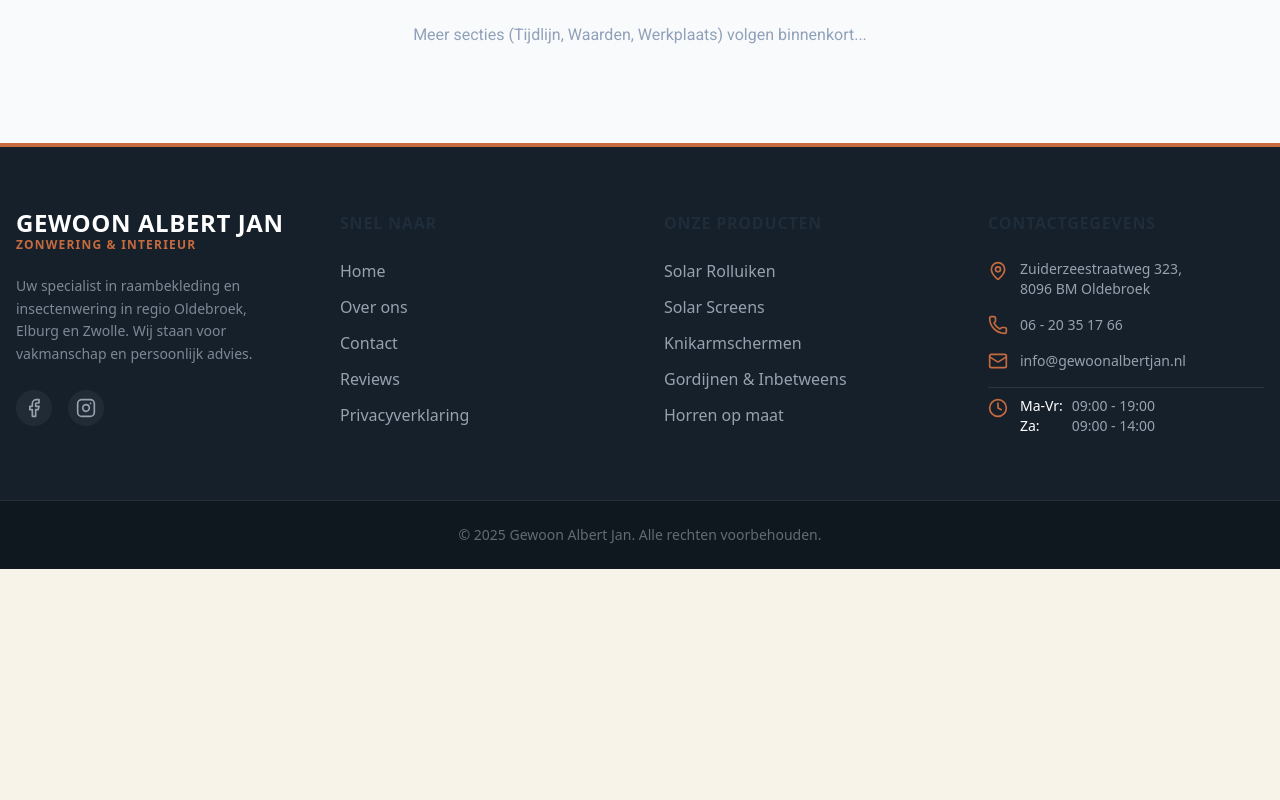
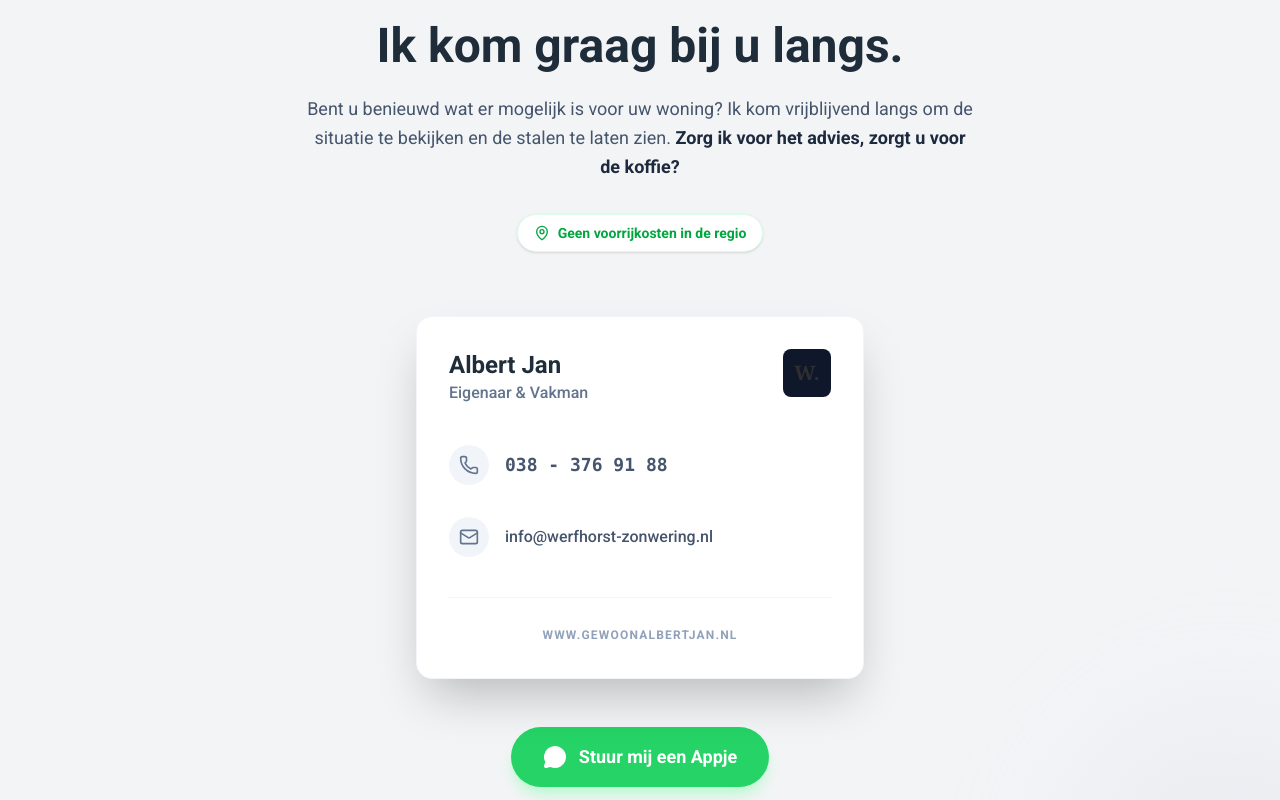
Before and after one commit to aronb77/GewoonAlbertJan, a Next.js app: page /over-ons in a window 1280 px wide. Shown: the part 3200-4000 px from the top of the page. Before the commit the page ends 3769 px from the top, so only its background shows below. Built offline with nearby package versions, Linux system fonts and the light colour scheme.

Commit message:
Feat: Add AboutCTA section with Digital Business Card

```diff
--- a/src/app/over-ons/page.tsx
+++ b/src/app/over-ons/page.tsx
@@ -1,6 +1,7 @@
 import AboutHero from "@/components/sections/AboutHero";
 import AboutWorkflow from "@/components/sections/AboutWorkflow";
 import AboutLocal from "@/components/sections/AboutLocal";
+import AboutCTA from "@/components/sections/AboutCTA";
 
 export default function AboutPage() {
     return (
@@ -8,6 +9,7 @@
             <AboutHero />
             <AboutWorkflow />
             <AboutLocal />
+            <AboutCTA />
             {/* Placeholder for future sections */}
             <div className="py-24 text-center text-slate-400 bg-slate-50 border-t border-slate-200">
                 <p>Meer secties (Tijdlijn, Waarden, Werkplaats) volgen binnenkort...</p>
--- /dev/null
+++ b/src/components/sections/AboutCTA.tsx
@@ -0,0 +1,106 @@
+"use client";
+
+import React from "react";
+import { motion } from "framer-motion";
+import { Phone, Mail, MapPin, MessageCircle, ArrowRight } from "lucide-react";
+import Image from "next/image";
+import Link from "next/link";
+
+const AboutCTA = () => {
+    return (
+        <section className="py-24 bg-[#F3F4F6] relative overflow-hidden">
+            {/* Decorative blobs */}
+            <div className="absolute top-0 left-0 w-64 h-64 bg-secondary-100 rounded-full mix-blend-multiply filter blur-3xl opacity-30 -translate-x-1/2 -translate-y-1/2" />
+            <div className="absolute bottom-0 right-0 w-80 h-80 bg-slate-200 rounded-full mix-blend-multiply filter blur-3xl opacity-30 translate-x-1/3 translate-y-1/3" />
+
+            <div className="container mx-auto px-4 relative z-10">
+
+                {/* 1. Header Content */}
+                <div className="max-w-2xl mx-auto text-center mb-16">
+                    <motion.div
+                        initial={{ opacity: 0, y: 10 }}
+                        whileInView={{ opacity: 1, y: 0 }}
+                        viewport={{ once: true }}
+                    >
+                        <h2 className="text-3xl md:text-5xl font-bold font-robotoslab text-slate-900 mb-6">
+                            Ik kom graag bij u langs.
+                        </h2>
+                        <p className="text-slate-600 text-lg leading-relaxed mb-8">
+                            Bent u benieuwd wat er mogelijk is voor uw woning? Ik kom vrijblijvend langs om de situatie te bekijken en de stalen te laten zien. <span className="font-semibold text-slate-800">Zorg ik voor het advies, zorgt u voor de koffie?</span>
+                        </p>
+                        <div className="inline-flex items-center gap-2 px-4 py-2 bg-white rounded-full text-sm font-bold text-green-600 shadow-sm border border-green-100">
+                            <MapPin className="w-4 h-4" />
+                            Geen voorrijkosten in de regio
+                        </div>
+                    </motion.div>
+                </div>
+
+                {/* 2. The Digital Business Card */}
+                <div className="flex justify-center mb-12">
+                    <motion.div
+                        initial={{ opacity: 0, y: 30, rotateX: 10 }}
+                        whileInView={{ opacity: 1, y: 0, rotateX: 0 }}
+                        viewport={{ once: true }}
+                        transition={{ type: "spring", stiffness: 100, damping: 20 }}
+                        className="bg-white w-full max-w-md rounded-2xl shadow-2xl border border-slate-100 p-8 relative overflow-hidden group hover:-translate-y-1 transition-transform duration-300"
+                    >
+                        {/* Card Top Border */}
+                        <div className="absolute top-0 left-0 w-full h-2 bg-gradient-to-r from-secondary-400 to-secondary-600" />
+
+                        <div className="flex items-start justify-between mb-8">
+                            <div>
+                                <h3 className="text-2xl font-bold text-slate-900">Albert Jan</h3>
+                                <p className="text-slate-500 font-medium">Eigenaar & Vakman</p>
+                            </div>
+                            {/* Logo Placeholder */}
+                            <div className="w-12 h-12 bg-slate-900 rounded-lg flex items-center justify-center text-secondary-500 font-serif font-black text-xl">
+                                W.
+                            </div>
+                        </div>
+
+                        <div className="space-y-4">
+                            <a href="tel:0383769188" className="flex items-center gap-4 text-slate-600 hover:text-secondary-600 transition-colors group/link p-2 -mx-2 rounded-lg hover:bg-slate-50">
+                                <div className="w-10 h-10 rounded-full bg-slate-100 text-slate-500 flex items-center justify-center group-hover/link:bg-secondary-100 group-hover/link:text-secondary-600 transition-colors">
+                                    <Phone className="w-5 h-5" />
+                                </div>
+                                <span className="font-mono font-bold text-lg">038 - 376 91 88</span>
+                            </a>
+
+                            <a href="mailto:info@werfhorst-zonwering.nl" className="flex items-center gap-4 text-slate-600 hover:text-secondary-600 transition-colors group/link p-2 -mx-2 rounded-lg hover:bg-slate-50">
+                                <div className="w-10 h-10 rounded-full bg-slate-100 text-slate-500 flex items-center justify-center group-hover/link:bg-secondary-100 group-hover/link:text-secondary-600 transition-colors">
+                                    <Mail className="w-5 h-5" />
+                                </div>
+                                <span className="font-medium">info@werfhorst-zonwering.nl</span>
+                            </a>
+                        </div>
+
+                        {/* Card Bottom: Website */}
+                        <div className="mt-8 pt-6 border-t border-slate-100 text-center">
+                            <span className="text-xs text-slate-400 uppercase tracking-widest font-bold">www.gewoonalbertjan.nl</span>
+                        </div>
+                    </motion.div>
+                </div>
+
+                {/* 3. Action Buttons */}
+                <div className="flex flex-col items-center gap-4">
+                    <Link
+                        href="https://wa.me/31383769188"
+                        target="_blank"
+                        className="bg-[#25D366] text-white px-8 py-4 rounded-full font-bold shadow-lg shadow-green-200 hover:shadow-xl hover:-translate-y-0.5 transition-all flex items-center gap-3 text-lg"
+                    >
+                        <MessageCircle className="w-6 h-6 fill-white" />
+                        Stuur mij een Appje
+                    </Link>
+
+                    <Link href="/contact" className="text-slate-500 font-medium hover:text-slate-800 flex items-center gap-2 group transition-colors">
+                        Of vul het contactformulier in
+                        <ArrowRight className="w-4 h-4 group-hover:translate-x-1 transition-transform" />
+                    </Link>
+                </div>
+
+            </div>
+        </section>
+    );
+};
+
+export default AboutCTA;
```
